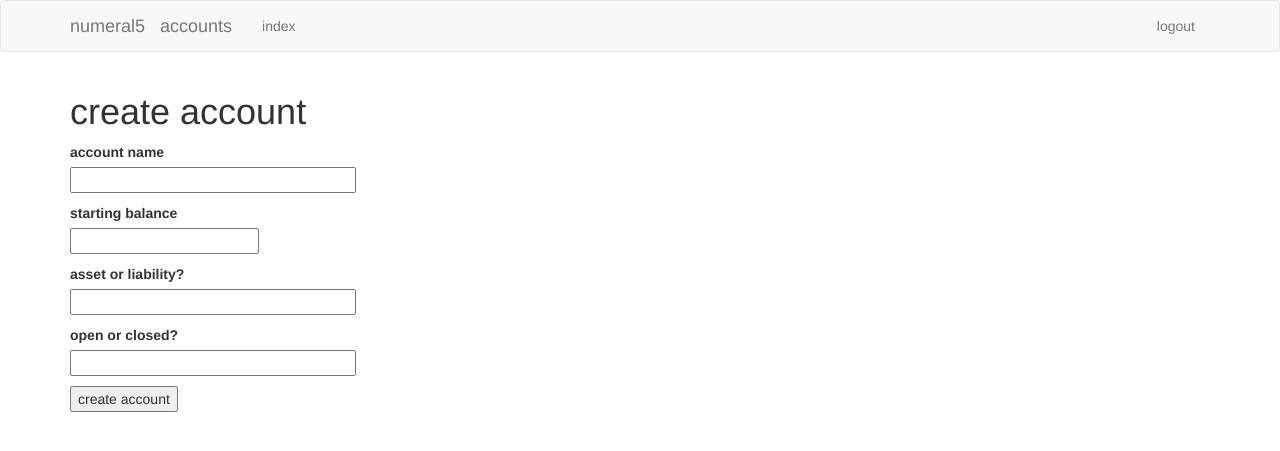
After one commit to redmonroe/numeral5, a Flask app: a page that uses app/templates/base.html in a window 1280 px wide. The commit adds this page. Shown: the top 451 px of the page. Run offline with Flask 2, Linux system fonts and the light colour scheme; the visitor is signed in with stand-in values (Sample User, id 1); data comes from the database, SQL or seed files in the repository; some libraries are stand-ins or nearby versions.

Commit message:
post bootstrap

```diff
--- a/app/auth/forms.py
+++ b/app/auth/forms.py
@@ -35,7 +35,6 @@ class ResetPasswordRequestForm(FlaskForm):
     email = StringField(_l('Email'), validators=[DataRequired(), Email()])
     submit = SubmitField(_l('Request Password Reset'))
 
-
 class ResetPasswordForm(FlaskForm):
     password = PasswordField(_l('Password'), validators=[DataRequired()])
     password2 = PasswordField(
--- a/app/main/forms.py
+++ b/app/main/forms.py
@@ -1,9 +1,17 @@
 from flask import request
 from flask_wtf import FlaskForm
-from wtforms import StringField, SubmitField, TextAreaField
+from wtforms import StringField, SubmitField, TextAreaField, DecimalField
 from wtforms.validators import ValidationError, DataRequired, Length
 from flask_babel import _, lazy_gettext as _l
 from app.models import User
+
+
+class AccountCreationForm(FlaskForm):
+    acct_name = StringField('account name', validators=[DataRequired()])
+    startbal = DecimalField('starting balance', validators=[DataRequired()])
+    type = StringField('asset or liability?', validators=[DataRequired()])
+    status = StringField('open or closed?', validators=[DataRequired()])
+    submit = SubmitField('create account')
 
 '''
 class EditProfileForm(FlaskForm):
--- a/app/main/routes.py
+++ b/app/main/routes.py
@@ -5,16 +5,76 @@ from flask_login import current_user, login_required
 from flask_babel import _, get_locale
 # from guess_language import guess_language
 from app import db
-# from app.main.forms import EditProfileForm, EmptyForm, PostForm
-from app.models import User
+from app.main.forms import AccountCreationForm
+from app.models import User, Accounts
 # from app.translate import translate
 from app.main import bp
 
 
 @bp.route('/')
 @bp.route('/index')
+@login_required
 def index():
-    return "Hello, World!"
+    string = 'hello world this is numeral4 & 5.  I am born December 10, 2020.'
+    return render_template('main/index.html', title='sign in', string=string)
+
+@bp.route('/accounts/<username>/')
+@login_required
+def accounts(username):
+    user = User.query.filter_by(username=username).first()
+
+    r = Accounts.query.filter(Accounts.user_id == user.id).all()
+
+    return render_template('main/view_account.html', items=r)
+
+@bp.route('/create_account/<username>/', methods=['GET', 'POST'])
+@login_required
+def create_account(username):
+
+    user = User.query.filter_by(username=username).first()
+
+    r = Accounts.query.filter(Accounts.user_id == user.id).all()
+
+    form = AccountCreationForm()
+    if form.validate_on_submit():
+        new_account = Accounts()
+        new_account.acct_name = form.acct_name.data
+        new_account.startbal = form.startbal.data
+        new_account.type = form.type.data
+        new_account.status = form.status.data
+        new_account.user_id = user.id
+        db.session.add(new_account)
+        db.session.commit()
+        flash('congratulations, you created a new account')
+        return redirect(url_for('main.create_account', username=username))
+    return render_template('main/create_account.html', form=form)
+
+
+@bp.route('/delete_account/<username>', methods=['GET', 'POST'])
+@login_required
+def delete_account(username):
+
+    user = User.query.filter_by(username=username).first()
+
+    r = Accounts.query.filter(Accounts.user_id == user.id).all()
+
+    # return redirect(url_for('delete_account', username=username)) #post/redirect/get pattern
+    return render_template('main/delete_account.html', items=r)
+
+@bp.route('/deleted/<username>/<id>', methods=['GET', 'POST'])
+@login_required
+def deleted(username, id):
+
+    user = User.query.filter_by(username=username).first()
+
+    r = Accounts.query.get(id)
+
+    db.session.delete(r)
+    db.session.commit()
+
+    flash('congratulations, you deleted an account')
+    # post/redirect/get pattern
+    return redirect(url_for('main.accounts', username=username))
 
 
 
--- a/app/models.py
+++ b/app/models.py
@@ -51,17 +51,6 @@ class User(UserMixin, db.Model):
     #     if self.is_following(user):
     #         self.followed.remove(user)
 
-    # def is_following(self, user):
-    #     return self.followed.filter(
-    #         followers.c.followed_id == user.id).count() > 0
-
-    # def followed_posts(self):
-    #     followed = Post.query.join(
-    #         followers, (followers.c.followed_id == Post.user_id)).filter(
-    #             followers.c.follower_id == self.id)
-    #     own = Post.query.filter_by(user_id=self.id)
-    #     return followed.union(own).order_by(Post.timestamp.desc())
-
     def get_reset_password_token(self, expires_in=600):
         return jwt.encode(
             {'reset_password': self.id, 'exp': time() + expires_in},
@@ -76,6 +65,15 @@ class User(UserMixin, db.Model):
         except:
             return
         return User.query.get(id)
+
+class Accounts(db.Model):
+    id = db.Column(db.Integer, primary_key=True, autoincrement=True)
+    acct_name = db.Column(db.String)
+    startbal = db.Column(db.Numeric)
+    type = db.Column(db.String)
+    status = db.Column(db.String) #either open or closed
+    user_id = db.Column(db.Integer, db.ForeignKey('user.id'))
+
 
 
 @login.user_loader
--- a/app/templates/base.html
+++ b/app/templates/base.html
@@ -15,6 +15,7 @@
                     <span class="icon-bar"></span>
                 </button>
                 <a class="navbar-brand" href="{{ url_for('main.index') }}">numeral5</a>
+                <a class="navbar-brand" href="{{ url_for('main.accounts', username=current_user.username) }}">accounts</a>
             </div>
             <div class="collapse navbar-collapse" id="bs-example-navbar-collapse-1">
                 <ul class="nav navbar-nav">
@@ -24,7 +25,6 @@
                     {% if current_user.is_anonymous %}
                     <li><a href="{{ url_for('auth.login') }}">{{ _('login') }}</a></li>
                     {% else %}
-                    <li><a href="{{ url_for('main.user', username=current_user.username) }}">{{ _('Profile') }}</a></li>
                     <li><a href="{{ url_for('auth.logout') }}">{{ _('logout') }}</a></li>
                     {% endif %}
                 </ul>
--- /dev/null
+++ b/app/templates/main/create_account.html
@@ -0,0 +1,38 @@
+{% extends 'base.html' %}
+{% import 'bootstrap/wtf.html' as wtf %}
+
+{% block app_content %}
+    <h1>create account</h1>
+    <form action="" method="post">
+        {{ form.hidden_tag() }}
+        <p>
+            {{ form.acct_name.label }}<br>
+            {{ form.acct_name(size=32) }}<br>
+            {% for error in form.acct_name.errors %}
+            <span style="color: red;">[{{ error }}]</span>
+            {% endfor %}
+        </p>
+        <p>
+            {{ form.startbal.label }}<br>
+            {{ form.startbal(size=64) }}<br>
+            {% for error in form.startbal.errors %}
+            <span style="color: red;">[{{ error }}]</span>
+            {% endfor %}
+        </p>
+        <p>
+            {{ form.type.label }}<br>
+            {{ form.type(size=32) }}<br>
+            {% for error in form.type.errors %}
+            <span style="color: red;">[{{ error }}]</span>
+            {% endfor %}
+        </p>
+        <p>
+            {{ form.status.label }}<br>
+            {{ form.status(size=32) }}<br>
+            {% for error in form.status.errors %}
+            <span style="color: red;">[{{ error }}]</span>
+            {% endfor %}
+        </p>
+        <p>{{ form.submit() }}</p>
+    </form>
+{% endblock %}
```
Also changed, not shown: app/templates/main/delete_account.html (added, +26 -0 lines), app/templates/main/index.html (added, +29 -0 lines), app/templates/main/view_account.html (added, +28 -0 lines).
